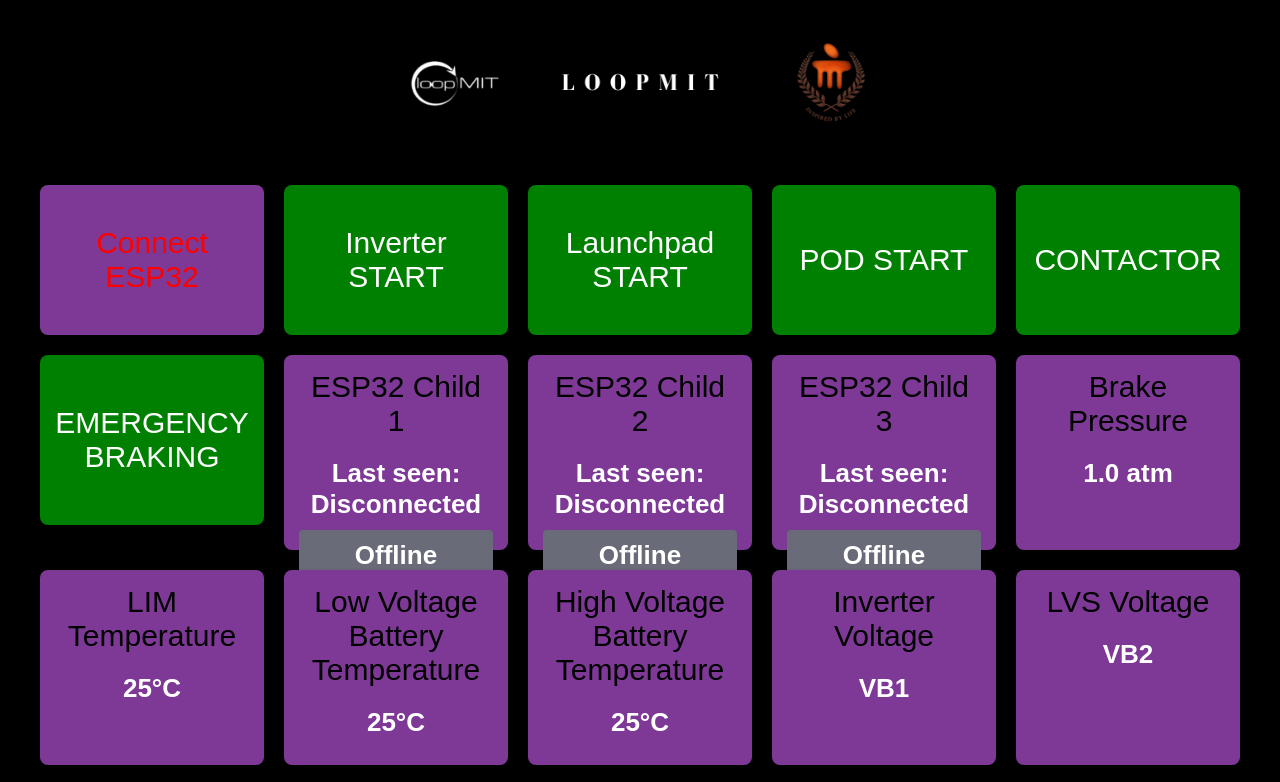
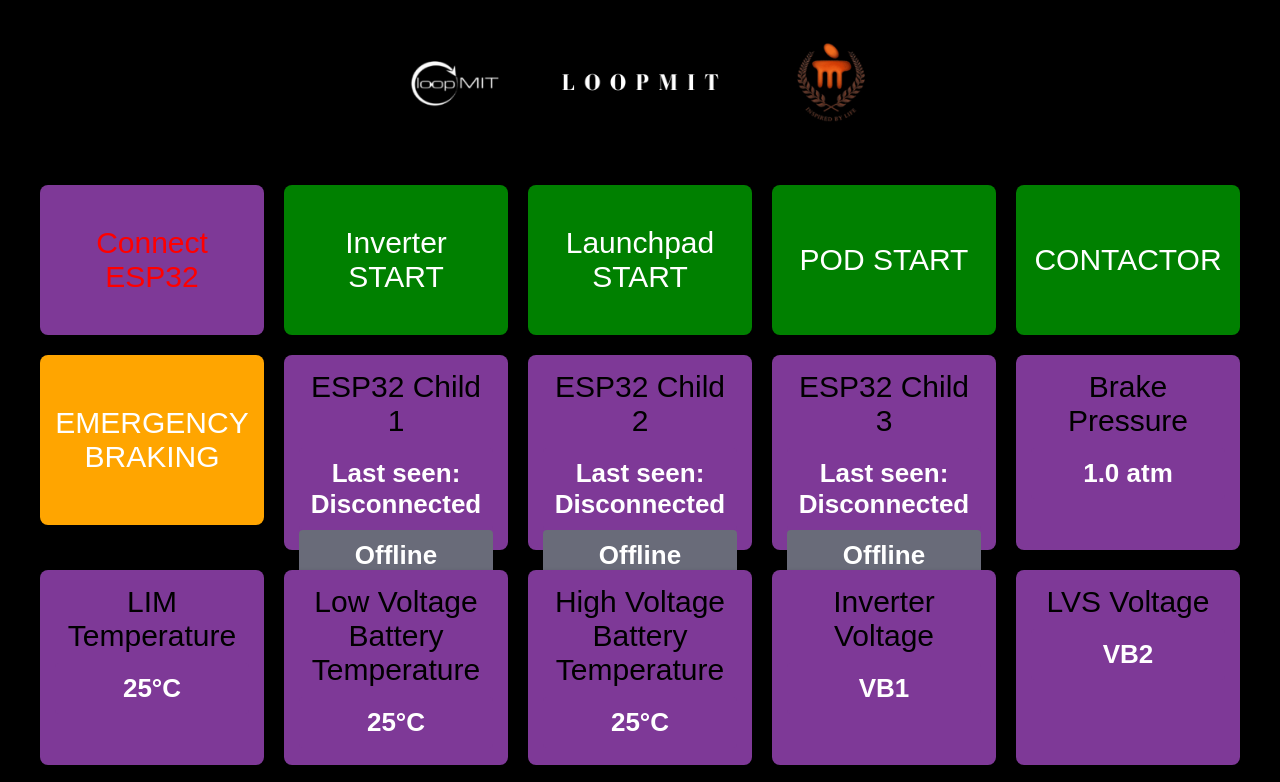
Before and after one commit to YashChauhan-2303/loop_gui_final_from_my_side, a plain HTML site: page index.html in a window 1280 px wide. Shown: the top 782 px of the page. Drawn offline with Linux system fonts and the light colour scheme.

Commit message:
style.css
emergency braking light orange

```diff
--- a/style.css
+++ b/style.css
@@ -124,7 +124,7 @@
     }
 
     .podStop-button {
-        background-color: green;
+        background-color: #FFA500;
         color: white;
         border: none;
         border-radius: 8px;
```
